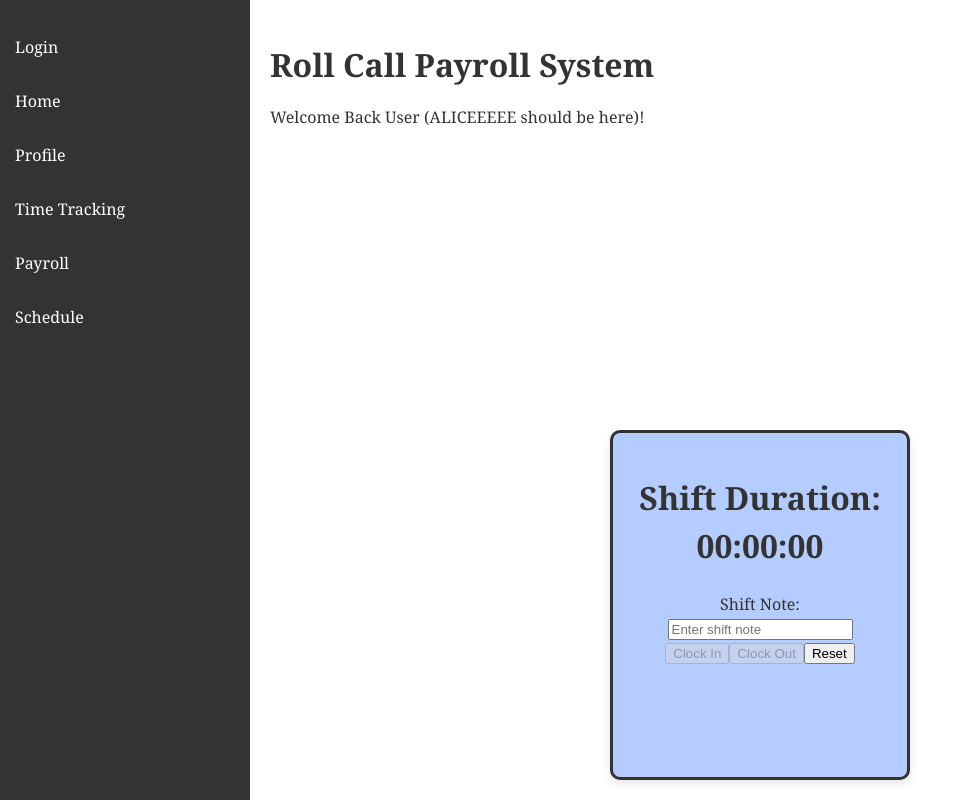
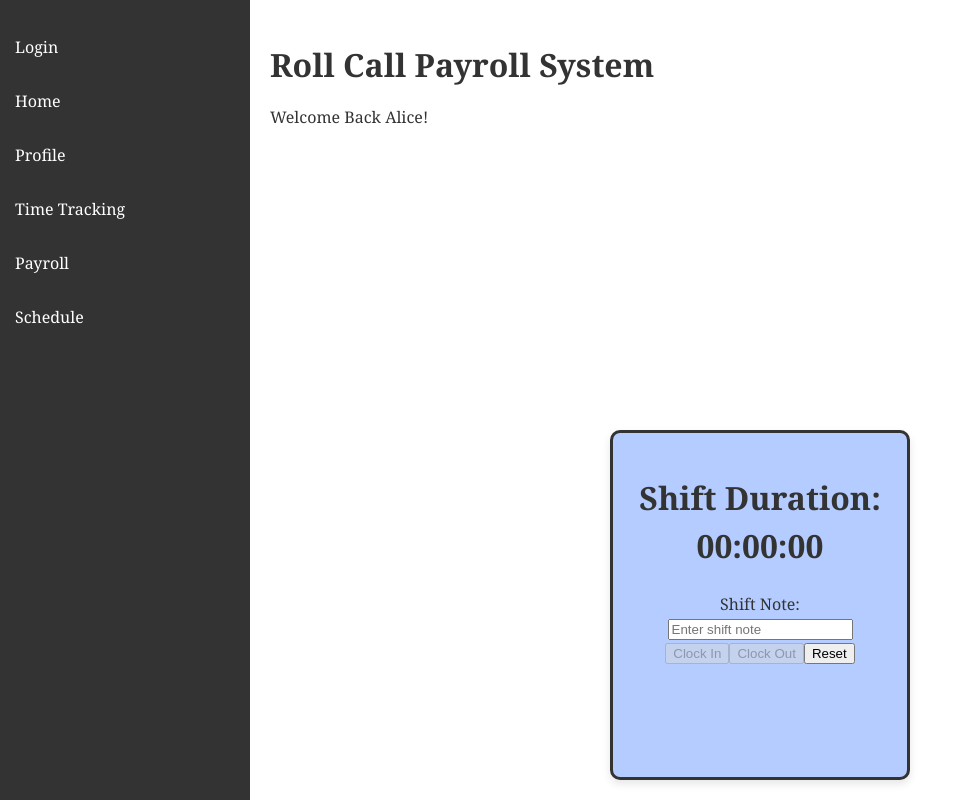
Before and after one commit to ashleymerino3/COSC412-Roll-Call-Payroll, a React (Vite) app: page / in a window 1280 px wide. Shown: the whole page, without its empty margins (0-958 px from the left). Built offline with nearby package versions, Linux system fonts and the light colour scheme; no server answers; the database is empty.

Commit message:
Universal Data Container upgrade from Glitch

```diff
--- a/src/app.jsx
+++ b/src/app.jsx
@@ -8,9 +8,12 @@ import Payroll from "./pages/payroll";
 import Schedule from "./pages/schedule";
 import Login from "./pages/login";
 import AdminPage from "./pages/adminPage";
+import { UserProvider } from "./context/userContext"; //userID universal variable container
 
 export default function App() {
   return (
+//  <UserProvider></UserProvider> wraps router structure to allow the use of a shared variable container.
+    <UserProvider>
       <Router>
         <Routes> {/* Use Routes */}
           <Route path="/" element={<Home />} />
@@ -23,5 +26,6 @@ export default function App() {
           <Route path="/admin" element={<AdminPage />} />
         </Routes>
       </Router>
+    </UserProvider>
   );
 }
--- /dev/null
+++ b/src/context/userContext.jsx
@@ -0,0 +1,20 @@
+import React, { createContext, useState } from "react";
+
+const UserContext = createContext();
+
+export function UserProvider({ children }) {
+//  const [currentUser, setUser] = useState(null); //currentUser will be the shared variable //Should be null by default, use setUser once available.
+  const [currentUser, setUser] = useState({ //Dummy data for testing
+    userId: "2",
+    name: "Alice",
+    email: "alice@example.com",
+    role: "Admin",
+  });
+
+  return (
+    <UserContext.Provider value={{ currentUser, setUser }}>
+      {children}
+    </UserContext.Provider>
+  );
+}
+export default UserContext;
--- a/src/index.jsx
+++ b/src/index.jsx
@@ -1,10 +1,13 @@
 import React from "react";
 import ReactDOM from "react-dom";
 import App from "./app.jsx";
+import { UserProvider } from "./context/userContext"; //userID universal variable container
 
 ReactDOM.render(
   <React.StrictMode>
-    <App />
+    <UserProvider>
+      <App />
+    </UserProvider>
   </React.StrictMode>,
   document.getElementById("root")
 );
--- a/src/pages/home.jsx
+++ b/src/pages/home.jsx
@@ -2,8 +2,11 @@ import * as React from "react";
 import Navbar from "../components/navbar"; // Import the Navbar component
 import Stopwatch from "../components/stopwatch";
 import "../styles/styles.css";
+import UserContext from "../context/userContext"; //Import userContext for curretUser variable.
+import { useContext } from "react"; //Import React UserContext feature
 
 export default function Home() {
+  const { currentUser } = useContext(UserContext); //Referencing the shared userContext container for currentUser.
   const hello = "Roll Call Payroll System ";
 
   return (
@@ -12,7 +15,7 @@ export default function Home() {
 
       <div className="home-container">
         <h1 className="title">{hello}</h1>
-        <p>Welcome Back User (ALICEEEEE should be here)!</p>
+        <p>Welcome Back {currentUser ? currentUser.name : "User"}!</p>
         <div className = "stopwatch-container">
         <Stopwatch /> {/* Add the Stopwatch component here */}
         </div>
```
Lines whose indentation alone changed are shown as unchanged.
